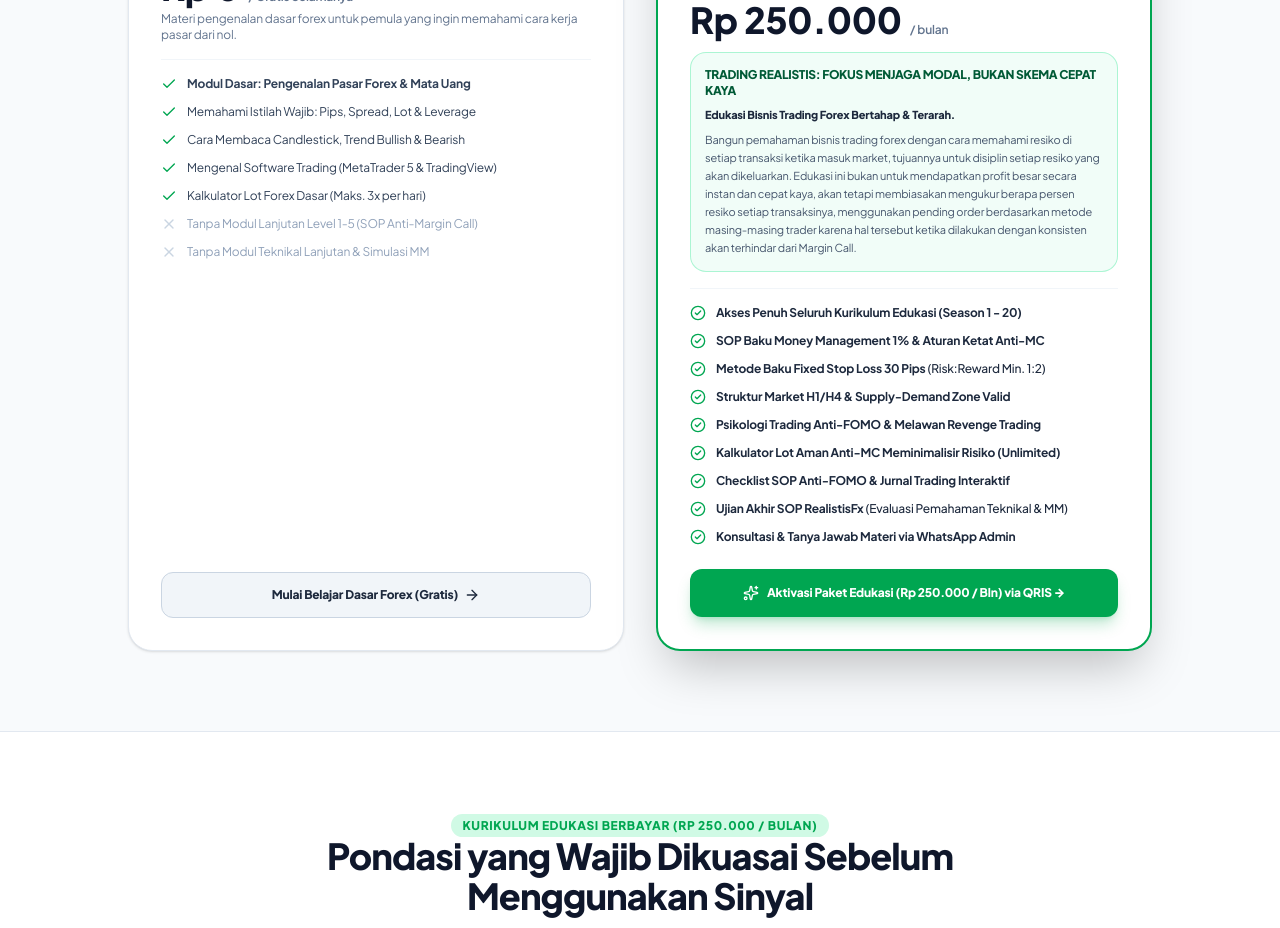
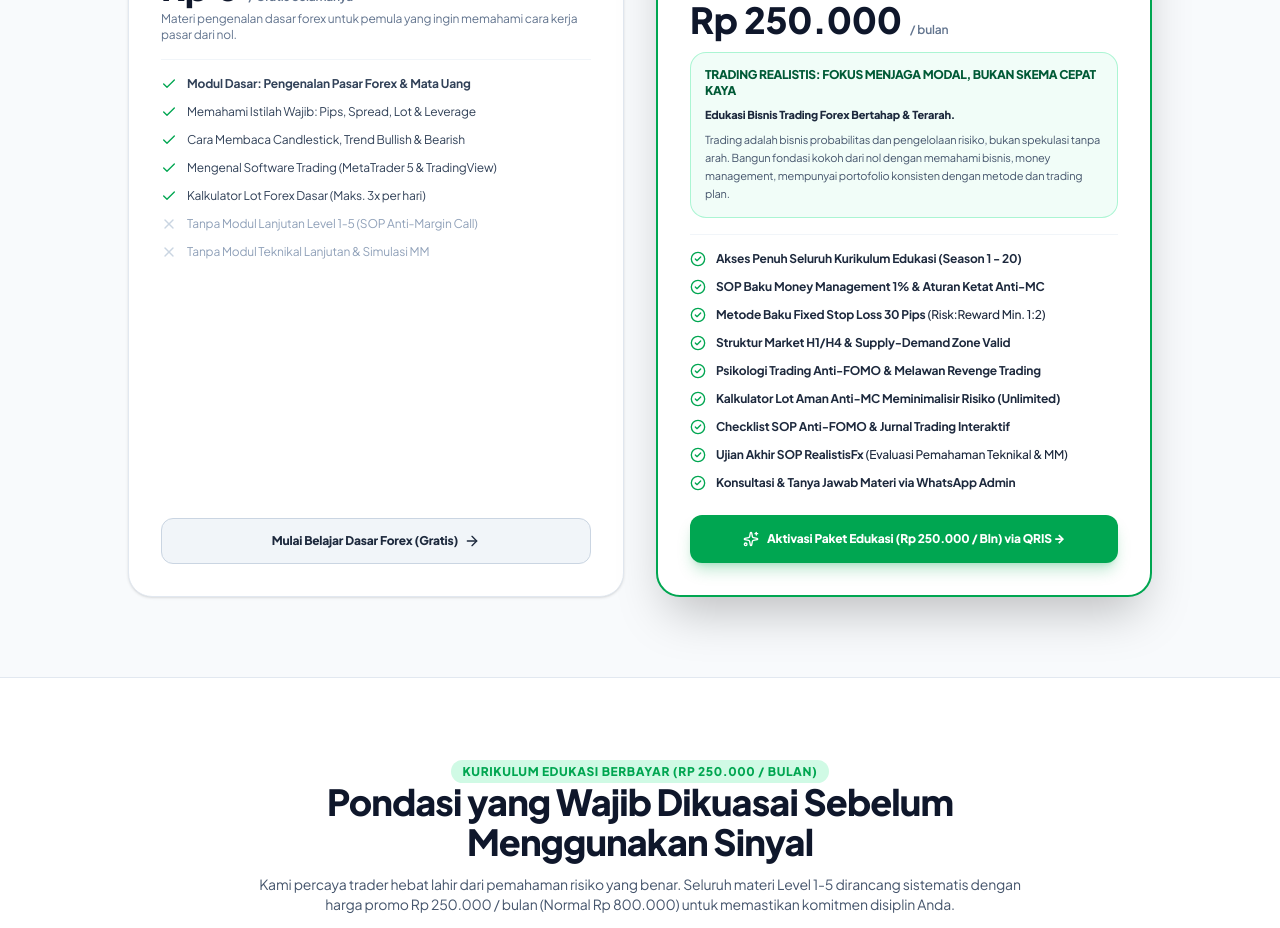
Before and after one commit to MasterRidho12/realistisFxedukasi, a Next.js app: page /landing in a window 1280 px wide. Shown: the part 8300-9228 px from the top of the page. Built offline with nearby package versions, Linux system fonts and the light colour scheme; no server answers; the database is empty.

Commit message:
feat: update pricing card description to emphasize business understanding, money management and consistent portfolio

```diff
--- a/src/components/landing/LandingPage.tsx
+++ b/src/components/landing/LandingPage.tsx
@@ -1787,7 +1787,7 @@ export default function LandingPage({ onOpenAuth }: LandingPageProps) {
                       Edukasi Bisnis Trading Forex Bertahap &amp; Terarah.
                     </div>
                     <p className="text-[11px] text-slate-600 leading-relaxed">
-                      Bangun pemahaman bisnis trading forex dengan cara memahami resiko di setiap transaksi ketika masuk market, tujuannya untuk disiplin setiap resiko yang akan dikeluarkan. Edukasi ini bukan untuk mendapatkan profit besar secara instan dan cepat kaya, akan tetapi membiasakan mengukur berapa persen resiko setiap transaksinya, menggunakan pending order berdasarkan metode masing-masing trader karena hal tersebut ketika dilakukan dengan konsisten akan terhindar dari Margin Call.
+                      Trading adalah bisnis probabilitas dan pengelolaan risiko, bukan spekulasi tanpa arah. Bangun fondasi kokoh dari nol dengan memahami bisnis, money management, mempunyai portofolio konsisten dengan metode dan trading plan.
                     </p>
                   </div>
                 </div>
```
